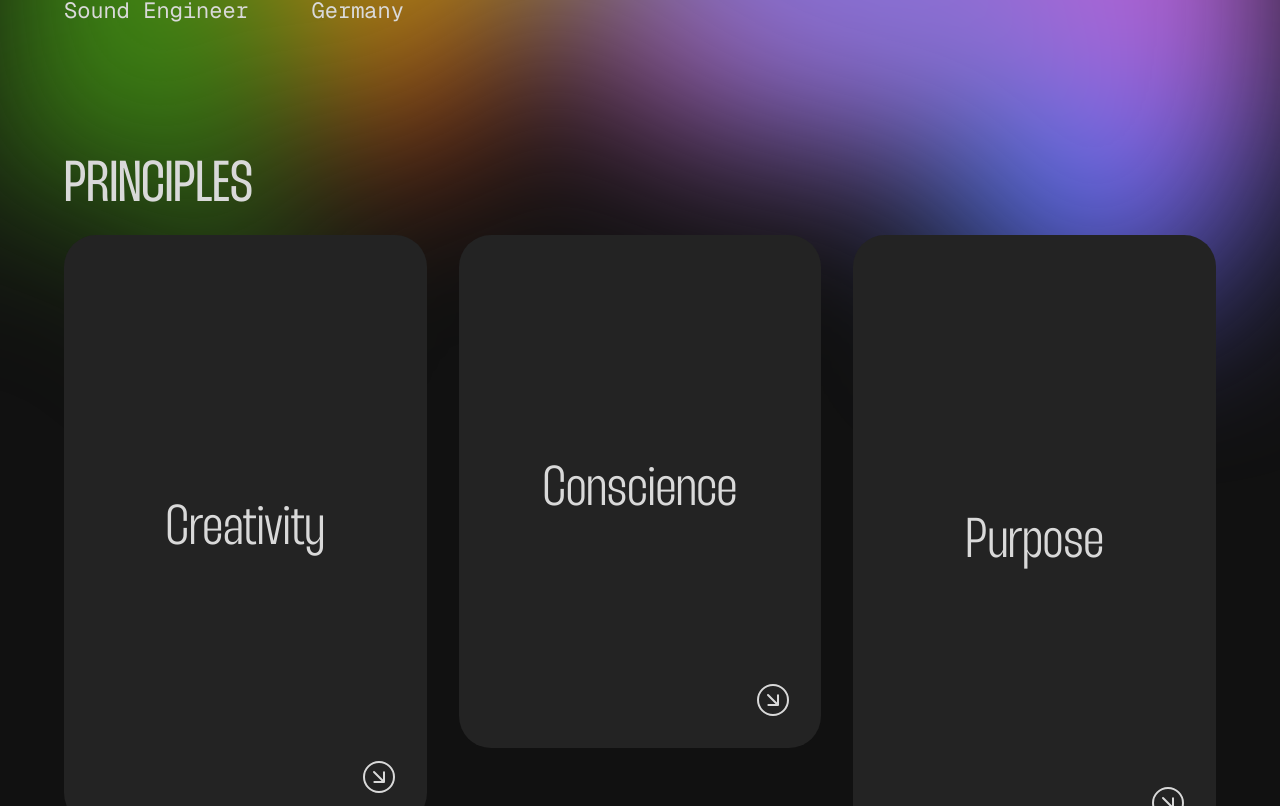
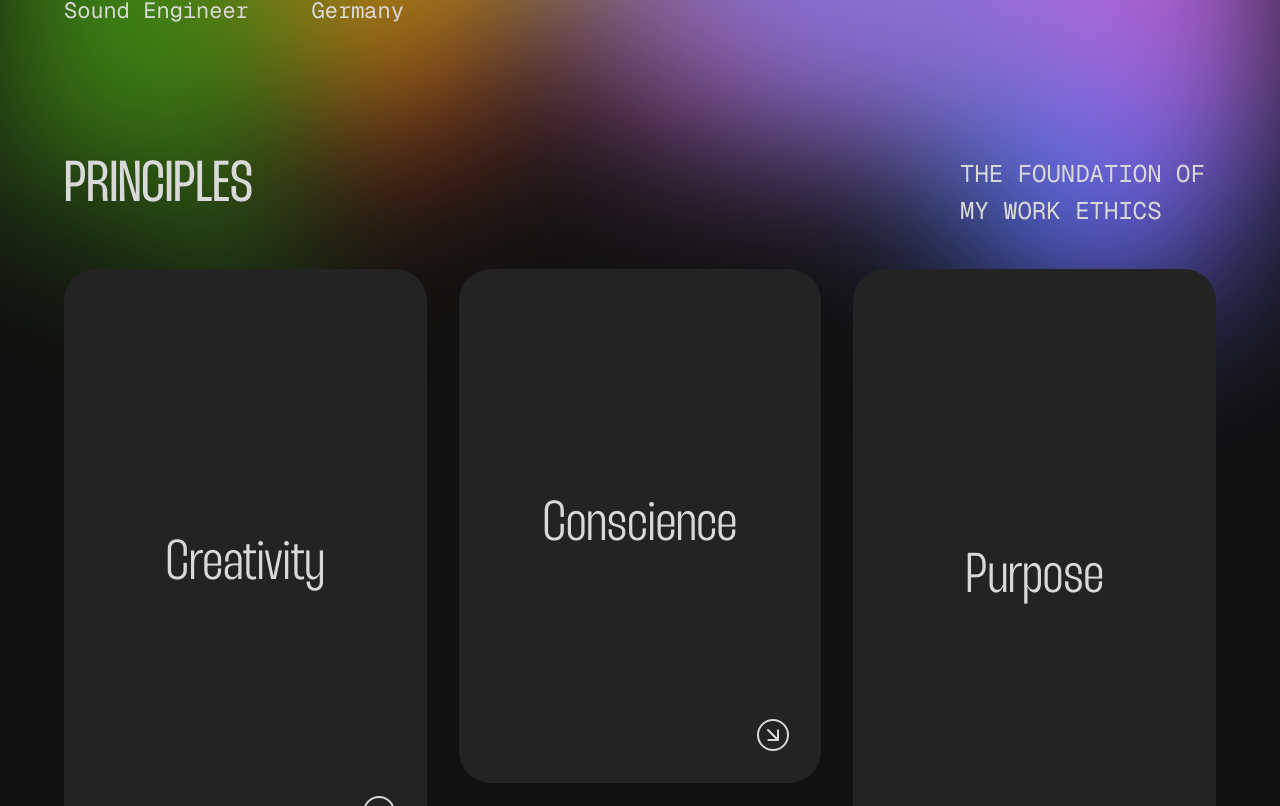
Before and after one commit to SimonSchoetz/simon-schoetz-website-2025, a Next.js app: page / in a window 1280 px wide. Shown: the part 607-1413 px from the top of the page. Built offline with nearby package versions, Linux system fonts and the light colour scheme.

Commit message:
add sub-heading to principles

```diff
--- a/app/_sections/PrinciplesSection.tsx
+++ b/app/_sections/PrinciplesSection.tsx
@@ -1,4 +1,4 @@
-import { Section, H2, FlipCard } from '@/components';
+import { Section, H2, FlipCard, H3 } from '@/components';
 import { FCProps, HtmlProps } from '@/types';
 
 export const PrinciplesSection: FCProps<HtmlProps<'section'>> = ({
@@ -11,7 +11,13 @@ export const PrinciplesSection: FCProps<HtmlProps<'section'>> = ({
       id='principles'
       className={`section-padding ${className}`}
     >
-      <H2 text='Principles' className='mb-4' />
+      <div className='flex justify-between mb-10 max-lg:flex-col'>
+        <H2 text='Principles' />
+        <H3
+          text='The foundation of my work ethics'
+          className='!font-mono text-sm max-w-full lg:max-w-64 lg:text-lg'
+        />
+      </div>
 
       <ul className='grid md:grid-cols-2 gap-8 lg:grid-cols-3'>
         {principles.map(({ cover, content }) => (
--- a/components/FlipCard.tsx
+++ b/components/FlipCard.tsx
@@ -4,6 +4,7 @@ import { FCProps, HtmlProps } from '@/types';
 import { useState } from 'react';
 import { Button } from './Button';
 import { Icon } from './Icon';
+import { H4 } from './Headings';
 
 type Props = HtmlProps<'button'> & {
   cover: string;
@@ -41,7 +42,7 @@ export const FlipCard: FCProps<Props> = ({
             : ''
         } absolute container-center w-full h-full`}
       >
-        <p className='text-5xl font-thunder font-light'>{cover}</p>
+        <H4 text={cover} className='text-5xl font-thunder font-light' />
         <Icon
           iconName='arrowInCircle'
           className={`${sharedIconStyles} absolute bottom-8 right-8 `}
```
